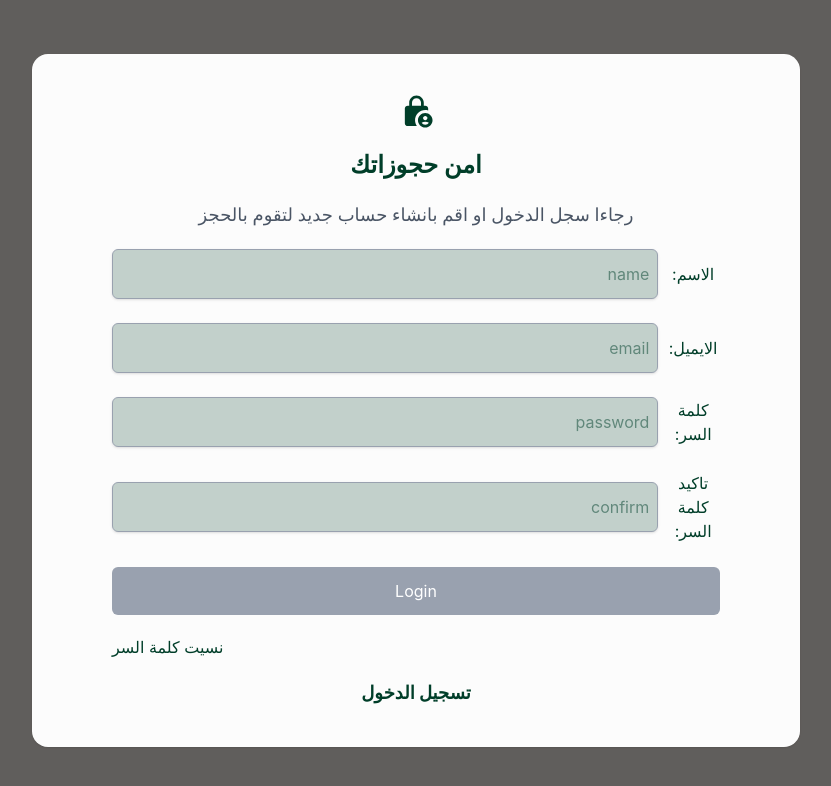
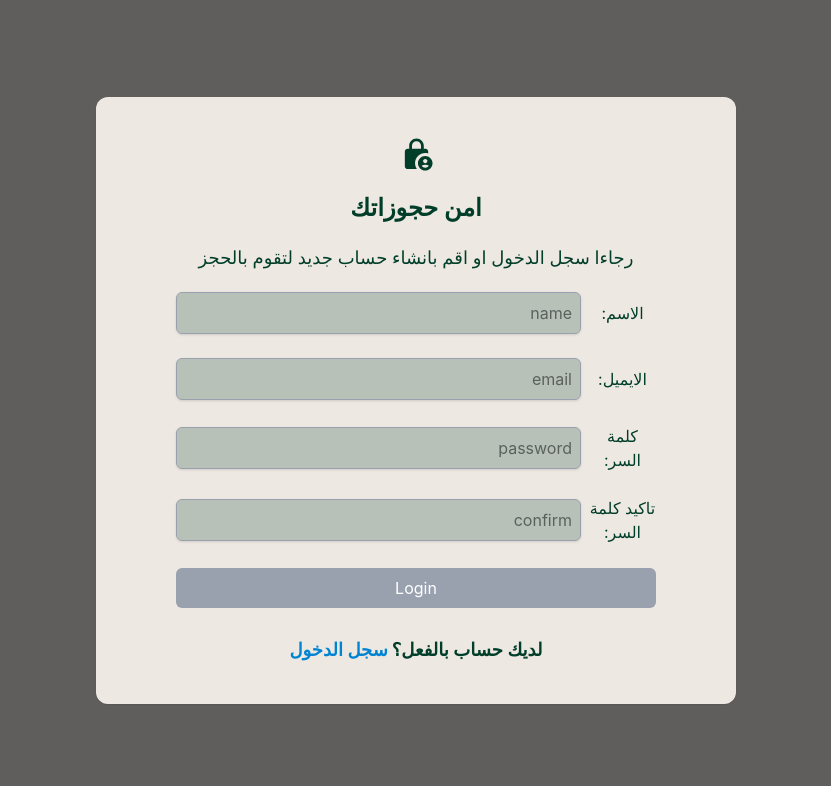
Before and after one commit to ahmedkasrawi/Booking_webapp, a React (Vite) app: page /register in a window 1280 px wide. Shown: the top 786 px of the page, without its empty margins (224-1055 px from the left). Built offline with nearby package versions, Linux system fonts and the light colour scheme.

Commit message:
login and regiser ui

```diff
--- a/src/pages/login/Input.jsx
+++ b/src/pages/login/Input.jsx
@@ -2,10 +2,10 @@ export default function Input({ title, type, className, name, value, handle, err
   return (
     <div className="w-full flex flex-col">
       <label className="flex items-center w-full gap-2">
-        <span className="w-15 block cursor-pointer">{title}</span>
+        <span className="w-20 block cursor-pointer">{title}</span>
         <input
           type={type}
-          className={`bg-prg/30 border border-gray-400 rounded-md px-2 py-1 shadow-sm shadow-mist-450 ${className}`}
+          className={`bg-prg/30 border border-gray-400 rounded-md px-2 shadow-sm shadow-mist-450 w-full py-1 md:py-2 ${className}`}
           name={name}
           id={name}
           value={value[name]}
--- a/src/pages/login/LoginPage.jsx
+++ b/src/pages/login/LoginPage.jsx
@@ -88,12 +88,10 @@ export default function LoginPage() {
           className="bg-black flex-2 cursor-pointer text-white rounded-md  py-1 md:py-2 w-full hover:bg-gray-800 disabled:bg-gray-400"
         />
 
-        <div>
-          <Link
-            to="/register"
-            className="font-semibold w-full text-sm md:text-lg rounded px-1  flex justify-center items-center text-sky-600"
-          >
-            إنشاء حساب
+        <div className="font-semibold mt-2 w-full text-sm md:text-lg rounded px-1  flex justify-center items-center">
+          {" ليس لديك حساب؟ "}
+          <Link to="/register" className="text-sky-600 ms-1">
+            انشاء الآن
           </Link>
         </div>
       </form>
--- a/src/pages/login/RegisterPage.jsx
+++ b/src/pages/login/RegisterPage.jsx
@@ -46,17 +46,17 @@ export default function RegisterPage() {
   }
 
   return (
-    <div className="fixed w-full h-screen bg-black/60 top-0 z-200 flex justify-center items-center">
+    <div className="fixed w-full h-screen bg-black/60 text-text-main top-0 z-40 flex justify-center items-center">
       <form
-        className="bg-white/98
-          w-9/10 md:w-5/7 lg:w-6/10  py-10 px-5 md:px-15
+        className="bg-bg-main/98
+          w-9/10 sm:w-8/11 md:w-5/7 xl:w-1/2 h-fit py-10 px-5 md:px-15
           lg:px-20 flex flex-col justify-around items-center
-          rounded-2xl gap-5 shadow-sm shadow-mist-450 text-center
+          rounded-xl gap-3 md:gap-5 shadow-sm shadow-mist-450 text-center
         "
       >
         <LockPersonIcon fontSize="large" />
-        <h1 className="font-bold text-2xl">{"امن حجوزاتك"}</h1>
-        <p className="font-medium text-lg text-gray-600">
+        <h1 className="font-bold text-xl md:text-2xl">{"امن حجوزاتك"}</h1>
+        <p className="font-medium text-sm md:text-lg text-text-main">
           {" رجاءا سجل الدخول او اقم بانشاء حساب جديد لتقوم بالحجز"}
         </p>
 
@@ -66,7 +66,7 @@ export default function RegisterPage() {
           name="name"
           value={inputs.name}
           handle={handleInputs}
-          className="w-full py-3"
+          className=" text-text-black"
         />
         <Input
           title={"الايميل:"}
@@ -74,7 +74,7 @@ export default function RegisterPage() {
           name="email"
           value={inputs.email}
           handle={handleInputs}
-          className="w-full py-3"
+          className=" text-text-black"
         />
         <Input
           title={"كلمة السر:"}
@@ -82,7 +82,7 @@ export default function RegisterPage() {
           name="password"
           value={inputs.password}
           handle={handleInputs}
-          className="w-full py-3"
+          className=" text-text-black"
         />
         <Input
           title={"تاكيد كلمة السر:"}
@@ -90,22 +90,22 @@ export default function RegisterPage() {
           name="confirm"
           value={inputs.passwordConfirm}
           handle={handleInputs}
-          className="w-full py-3"
+          className=" text-text-black"
         />
         <input
           type="submit"
           disabled={error}
           onClick={handleSubmit}
           value="Login"
-          className="bg-black cursor-pointer text-white rounded-md px-10 py-3 w-full hover:bg-gray-800 disabled:bg-gray-400"
+          className="bg-black cursor-pointer text-white rounded-md px-10 py-3 sm:py-2 w-full hover:bg-gray-800 disabled:bg-gray-400"
         />
 
-        <span href="" className="  self-end">
-          {"نسيت كلمة السر"}
-        </span>
-        <Link to="/login" className="font-bold text-lg">
-          {"تسجيل الدخول"}
-        </Link>
+        <div className="font-semibold mt-2 w-full text-sm md:text-lg rounded px-1  flex justify-center items-center">
+          {"لديك حساب بالفعل؟ "}
+          <Link to="/login" className="text-sky-600 ms-1">
+            سجل الدخول
+          </Link>
+        </div>
       </form>
     </div>
   );
--- a/src/services/axiosClient.js
+++ b/src/services/axiosClient.js
@@ -1,7 +1,7 @@
 import axios from "axios";
 
 const axiosInstance = axios.create({
-  baseURL: "https://booking-system-production-a809.up.railway.app/api",
+  baseURL: "http://localhost:3001/api",
   headers: {
     "Content-Type": "application/json",
   },
```
